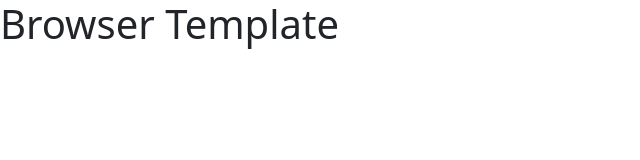
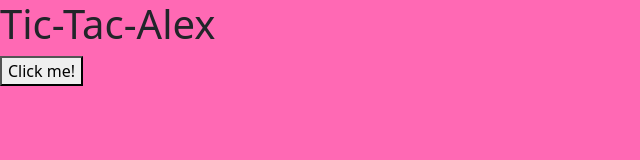
Before and after one commit to abeers/tic-tac-alex-client, a website built with webpack: page index.html in a window 1280 px wide. Shown: the whole page, without its empty margins (0-640 px from the left). Built offline with nearby package versions, Linux system fonts and the light colour scheme.

Commit message:
Create button with display

```diff
--- a/app/app.js
+++ b/app/app.js
@@ -5,5 +5,7 @@
 // require('./example')
 
 $(() => {
-  // your JS code goes here
+  $('#the-button').on('click', () => {
+    $('#the-display').text(`This project is a ${Math.floor(Math.random() * 100)} out of 100`)
+  })
 })
--- a/app/styles/index.scss
+++ b/app/styles/index.scss
@@ -1 +1,5 @@
 @import '~bootstrap/scss/bootstrap';
+
+body {
+    background-color: hotpink;
+}
--- a/index.html
+++ b/index.html
@@ -12,6 +12,9 @@
       <script src="public/application.js" type="text/javascript" charset="utf-8" defer></script>
     </head>
     <body>
-      <h1>Browser Template</h1>
+      <h1>Tic-Tac-Alex</h1>
+      <button id="the-button">Click me!</button>
+
+      <p id="the-display"></p>
     </body>
 </html>
```
